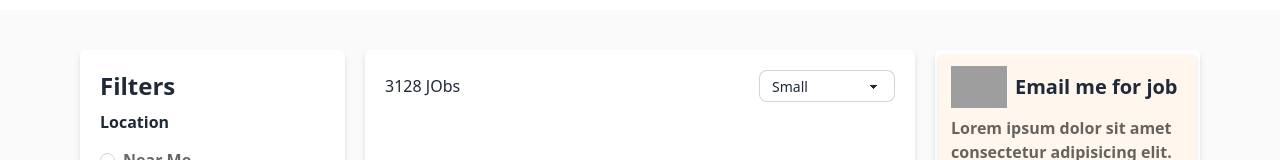
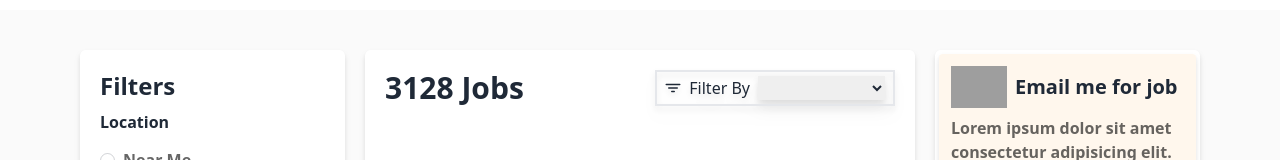
Before and after one commit to alif0013/job-portal, a React (Vite) app: page / in a window 1280 px wide. Shown: the part 576-736 px from the top of the page. Built offline with nearby package versions, Linux system fonts and the light colour scheme; grey boxes are pictures that could not be loaded.

Commit message:
complete filter design

```diff
--- a/src/Components/MiddleSideCard.jsx
+++ b/src/Components/MiddleSideCard.jsx
@@ -1,18 +1,30 @@
-import React from 'react';
+import { IoFilter } from "react-icons/io5";
 
 const MiddleSideCard = () => {
     return (
         <div>
             {/* filter and all job length */}
             <div className='flex justify-between items-center'>
-                <h1>3128 JObs</h1>
-                <div>
+                <h1 className="text-2xl md:text-3xl font-semibold">3128 Jobs</h1>
+                {/* <div className="flex items-center">
+                <IoFilter className="ml-5"></IoFilter>
                     <select className="select select-bordered select-sm w-full max-w-xs">
                         <option disabled selected>Small</option>
                         <option>Small Apple</option>
                         <option>Small Orange</option>
                         <option>Small Tomato</option>
                     </select>
+                </div> */}
+                <div className="flex items-center gap-2 px-2 py-1 border-gray-200 border-2 drop-shadow-lg">
+                    <IoFilter className=""></IoFilter> <h2>Filter By</h2>
+                    <select className="border-none outline-none" name="example" id="example">
+                        <option disabled selected value="filter"></option>
+                        <option value="option2">New Jobs</option>
+                        <option value="option3">Web dev</option>
+                        <option value="option3">Software dev</option>
+                        <option value="option3">Data Analytics</option>
+                    </select>
+
                 </div>
             </div>
         </div>
```
